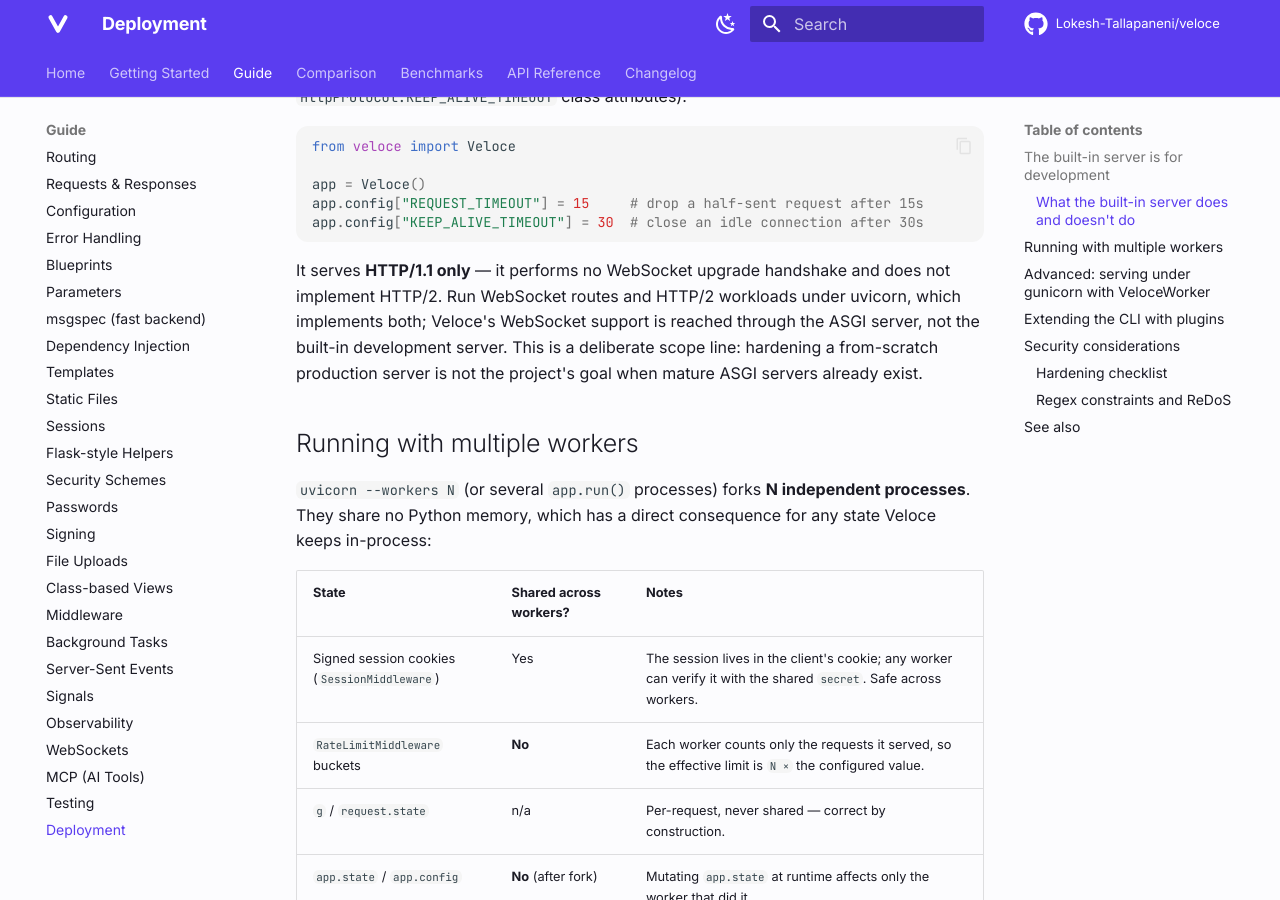
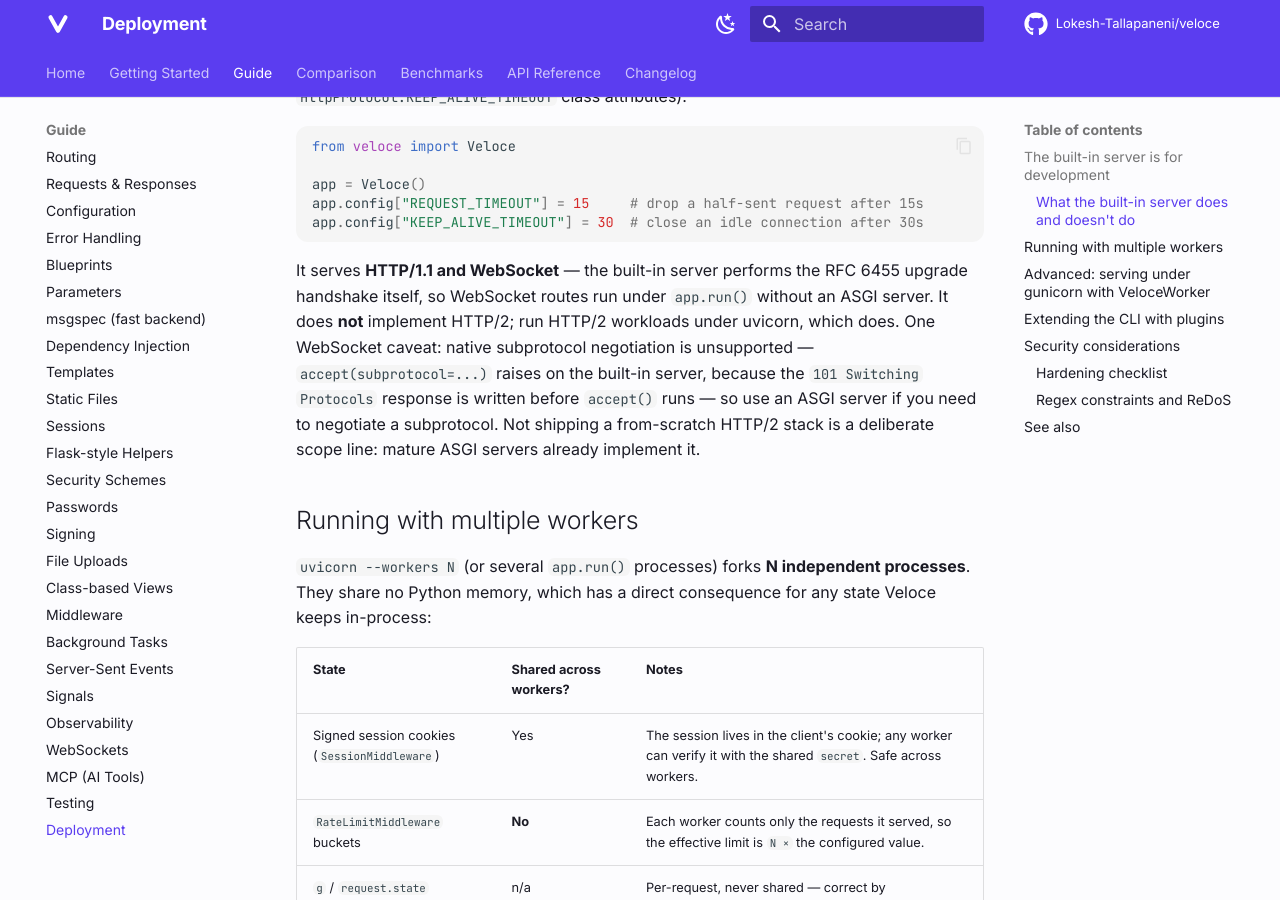
Before and after one commit to Lokesh-Tallapaneni/veloce, an MkDocs documentation site: the page built from docs/guide/deployment.md, in a window 1280 px wide and 900 px high, scrolled down 776 px. Built offline with MkDocs 1.6.1 and Material for MkDocs 9.7.7, drawn with Linux system fonts in a browser that asks for light colours; comment, search, counter and statistics services are not loaded; some of the changed text lies outside the part shown.

Commit message:
Correct the docs claim that the built-in server cannot serve WebSockets
The deployment guide stated that app.run()'s built-in server performs no
WebSocket upgrade handshake and that WebSocket routes are reachable only
through an ASGI server, and repeated the claim for the VeloceWorker gunicorn
path. Both are wrong: the native HttpProtocol performs the RFC 6455 handshake
itself, so WebSocket routes run under app.run() and under VeloceWorker. Both
passages now read HTTP/1.1 + WebSocket, with HTTP/2 the only protocol that
still requires uvicorn, and note the one real native limitation - subprotocol
negotiation is unsupported because the 101 response is written before accept()
runs. The WebSocket guide's subprotocol-negotiation example gains the same
ASGI-only caveat.

````diff
--- a/docs/guide/deployment.md
+++ b/docs/guide/deployment.md
@@ -45,13 +45,16 @@
 app.config["KEEP_ALIVE_TIMEOUT"] = 30  # close an idle connection after 30s
 ```
 
-It serves **HTTP/1.1 only** — it performs no WebSocket upgrade
-handshake and does not implement HTTP/2. Run WebSocket routes and
-HTTP/2 workloads under uvicorn, which implements both; Veloce's
-WebSocket support is reached through the ASGI server, not the built-in
-development server. This is a deliberate scope line: hardening a
-from-scratch production server is not the project's goal when mature
-ASGI servers already exist.
+It serves **HTTP/1.1 and WebSocket** — the built-in server performs the
+RFC 6455 upgrade handshake itself, so WebSocket routes run under
+`app.run()` without an ASGI server. It does **not** implement HTTP/2;
+run HTTP/2 workloads under uvicorn, which does. One WebSocket caveat:
+native subprotocol negotiation is unsupported — `accept(subprotocol=...)`
+raises on the built-in server, because the `101 Switching Protocols`
+response is written before `accept()` runs — so use an ASGI server if
+you need to negotiate a subprotocol. Not shipping a from-scratch HTTP/2
+stack is a deliberate scope line: mature ASGI servers already implement
+it.
 
 ## Running with multiple workers
 
@@ -120,8 +123,10 @@
 gunicorn worker is a separate process with its own memory, so in-memory
 rate-limit buckets, caches, and `app.state` mutations are per-worker.
 
-This path serves **HTTP/1.1 only**, exactly like the built-in development
-server — WebSocket and HTTP/2 workloads still belong under uvicorn.
+This path serves **HTTP/1.1 and WebSocket** through the same built-in
+protocol as `app.run()` — only HTTP/2 workloads still belong under
+uvicorn. As on the built-in server, native subprotocol negotiation is
+unsupported.
 
 !!! note "New — runtime-verified, not yet battle-tested at scale"
     `VeloceWorker` has been exercised end-to-end on Linux (Ubuntu 24.04,
````
Also changed, not shown: docs/guide/websockets.md (+10 -1 lines).
